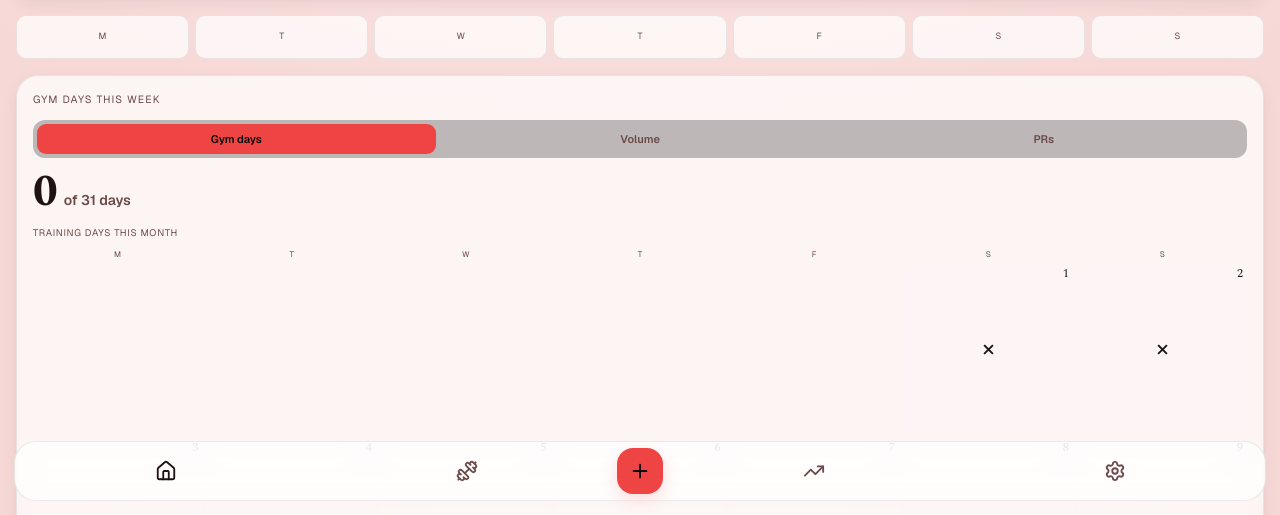
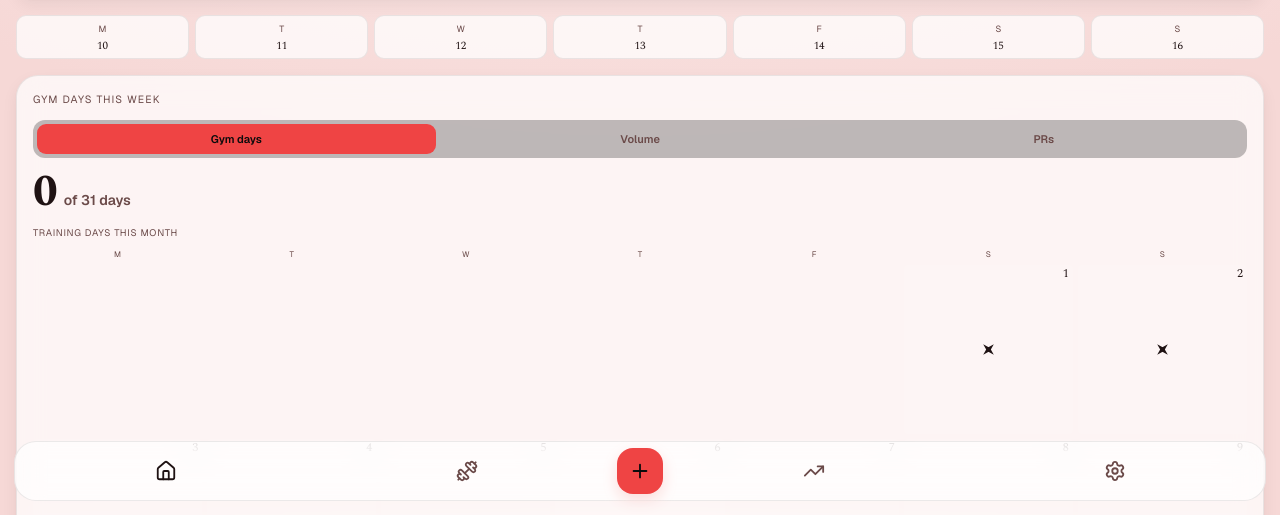
Before and after one commit to MustafaNazeer/AnabolicAI, a Next.js app: page / in a window 1280 px wide. Shown: the part 285-800 px from the top of the page. Built offline with nearby package versions, Linux system fonts and the light colour scheme; no server answers; the database is empty.

Commit message:
feat: number the week strip and give the calendar cross real points

```diff
--- a/src/components/dashboard/Heatmap.tsx
+++ b/src/components/dashboard/Heatmap.tsx
@@ -1,4 +1,4 @@
-import { Star, X } from "lucide-react";
+import { Star } from "lucide-react";
 import {
   cellIntensity,
   leadingBlanks,
@@ -15,6 +15,39 @@ const WEEKDAYS = ["M", "T", "W", "T", "F", "S", "S"];
 // Number() also drops the leading zero, so the first reads 1 rather than 01.
 function dayNumber(key: string): string {
   return String(Number(key.slice(8, 10)));
+}
+
+
+// A cross whose four ends come to a point.
+//
+// NOT A STROKED LINE, AND IT CANNOT BE. An SVG stroke ends flat, flat with an
+// overhang, or rounded, so no cap setting produces a point; lucide's X was
+// tried at round and at square and reads blunt either way at this size. Each
+// arm is instead a filled quadrilateral: the two tips are the arm's endpoints
+// and the two side vertices sit either side of its midpoint, so the shape is
+// widest in the middle and converges to nothing at each end.
+//
+// The geometry is written out rather than computed. In a 16 by 16 box an arm
+// runs corner to corner from (3,3) to (13,13); its midpoint is (8,8) and the
+// perpendicular offset of half the mid width is about 1.41 in each axis, giving
+// the side vertices 6.59 and 9.41.
+function PointedCross() {
+  return (
+    <svg
+      data-x
+      width={17}
+      height={17}
+      viewBox="0 0 16 16"
+      aria-hidden
+      // Full strength rather than the dim token. It was dim so it would not
+      // compete with the accent on a trained day, and on a real screen it
+      // simply read as faint.
+      style={{ color: "var(--text)" }}
+    >
+      <polygon points="3,3 9.41,6.59 13,13 6.59,9.41" fill="currentColor" />
+      <polygon points="13,3 9.41,9.41 3,13 6.59,6.59" fill="currentColor" />
+    </svg>
+  );
 }
 
 export function Heatmap({
@@ -124,21 +157,7 @@ export function Heatmap({
                 choice of comparison operator two lines up.
               */}
               {isPast && !isToday ? (
-                <X
-                  size={15}
-                  strokeWidth={3}
-                  // SQUARE CAPS, WHICH IS WHAT "SHARPER" MEANT. Lucide rounds
-                  // its line ends by default, and at this size a rounded cross
-                  // reads as a soft blob rather than a cross. Squaring them
-                  // gives it points.
-                  strokeLinecap="square"
-                  data-x
-                  aria-hidden
-                  // Full strength rather than the dim token. It was dim so it
-                  // would not compete with the accent, and on a real screen it
-                  // simply read as faint.
-                  style={{ color: "var(--text)" }}
-                />
+                <PointedCross />
               ) : null}
             </span>
           );
--- a/src/components/dashboard/WeekStrip.tsx
+++ b/src/components/dashboard/WeekStrip.tsx
@@ -20,11 +20,12 @@ function dayNumber(key: string): string {
 
 // The week, Monday first, for every account.
 //
-// DELIBERATELY NOT NUMBERED AND NOT STARRED. The day of the month and the mark
-// for today belong to the five week matrix below this, which is the calendar a
-// reader scans for a date. This bar answers a different question, what each of
-// the last seven days was, and it stays a letter and a label so that stays
-// readable at a glance in seven narrow columns.
+// NUMBERED SINCE 2026-08-16, AND IT USED NOT TO BE. The rule was that the day
+// of the month belonged to the calendar below this bar, so that two calendars
+// did not say the same thing twice. It did not survive a real screen: two of
+// the seven letters repeat, so a cell could not say which date it was without
+// counting along the row. Still not starred, because today is marked on the
+// calendar and one mark for it is enough.
 //
 // TWO MODES IN ONE COMPONENT, ON PURPOSE. Without `onPick` it is a read only
 // summary of the week: which days were trained. With it, each day opens its
@@ -77,6 +78,22 @@ export function WeekStrip({
           <>
             <span className="text-[9px]" style={{ color: "var(--text-dim)" }} aria-hidden>
               {LETTERS[i]}
+            </span>
+            {/*
+              NUMBERED SINCE 2026-08-16, reversing the rule that the day of the
+              month belonged only to the calendar below. Two of the seven
+              letters repeat and the bar carries no dates otherwise, so a cell
+              could not say which day it was without counting along the row.
+              The screen reader name already carried the date; this puts it
+              where a sighted reader looks.
+            */}
+            <span
+              data-testid={`day-number-${day}`}
+              className="text-[11px] leading-none"
+              style={{ fontFamily: "var(--font-spectral)", color: "var(--text)" }}
+              aria-hidden
+            >
+              {dayNumber(day)}
             </span>
             {labels.length > 0 ? (
               <span
```
Also changed, not shown: 2 other files (tests, documents, lock files or other folders).
